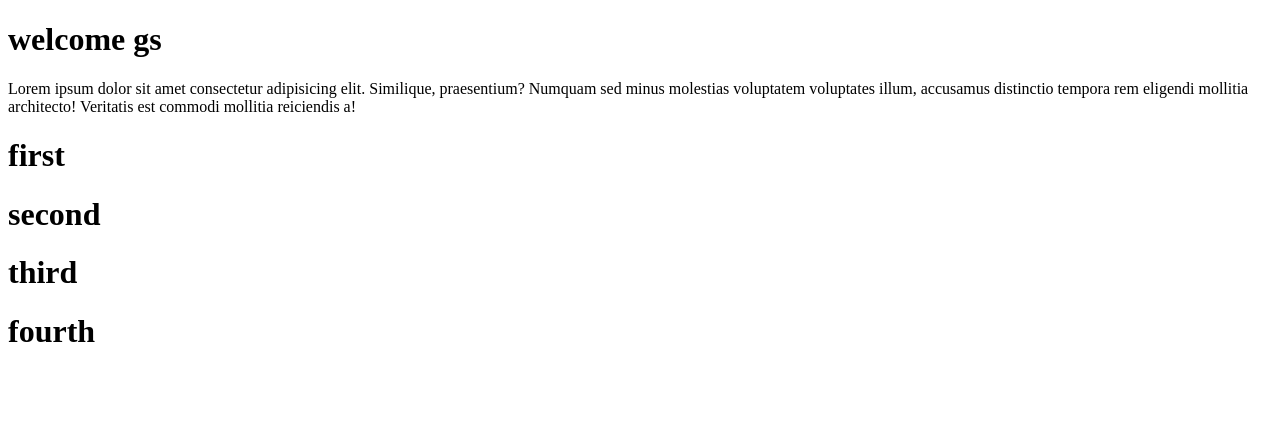
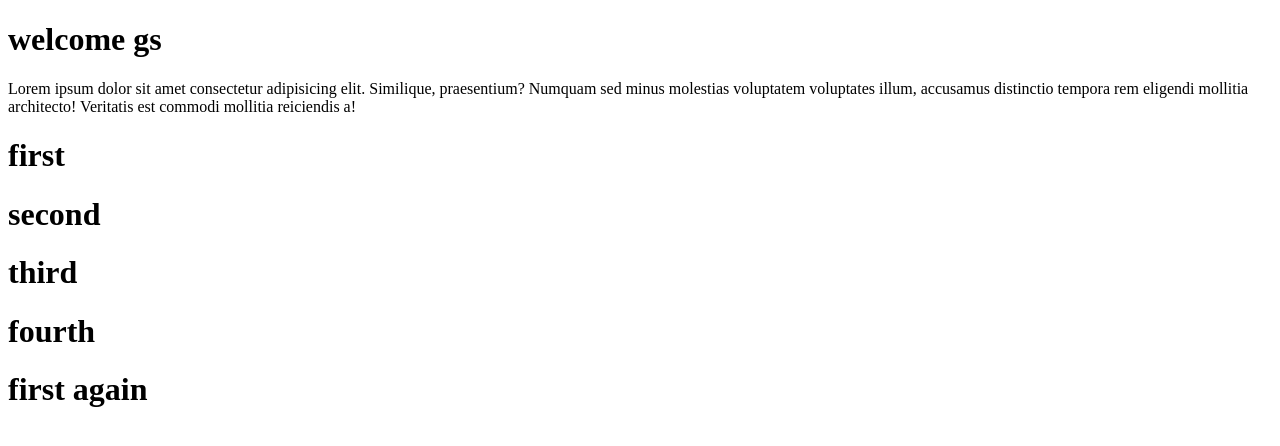
Before and after one commit to Amjdkhalel500/lec7g1, a plain HTML site: page index.html in a window 1280 px wide. Drawn offline with Linux system fonts and the light colour scheme.

Commit message:
first again

```diff
--- a/index.html
+++ b/index.html
@@ -1,17 +1,23 @@
 <!DOCTYPE html>
 <html lang="en">
+
 <head>
     <meta charset="UTF-8">
     <meta name="viewport" content="width=device-width, initial-scale=1.0">
     <title>Document</title>
     <link rel="stylesheet" href="style.css">
 </head>
+
 <body>
     <h1>welcome gs</h1>
-    <p>Lorem ipsum dolor sit amet consectetur adipisicing elit. Similique, praesentium? Numquam sed minus molestias voluptatem voluptates illum, accusamus distinctio tempora rem eligendi mollitia architecto! Veritatis est commodi mollitia reiciendis a!</p>
+    <p>Lorem ipsum dolor sit amet consectetur adipisicing elit. Similique, praesentium? Numquam sed minus molestias
+        voluptatem voluptates illum, accusamus distinctio tempora rem eligendi mollitia architecto! Veritatis est
+        commodi mollitia reiciendis a!</p>
     <h1>first</h1>
     <h1>second</h1>
     <h1>third</h1>
     <h1>fourth</h1>
+    <h1>first again</h1>
 </body>
+
 </html>
```
